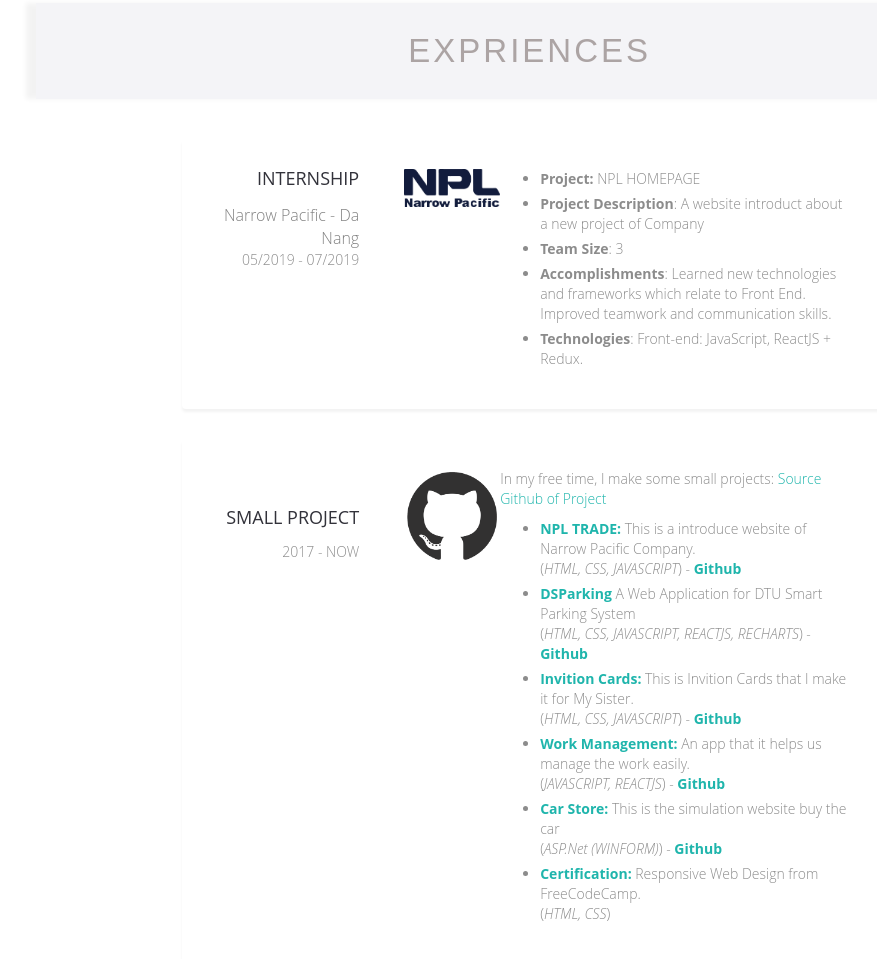
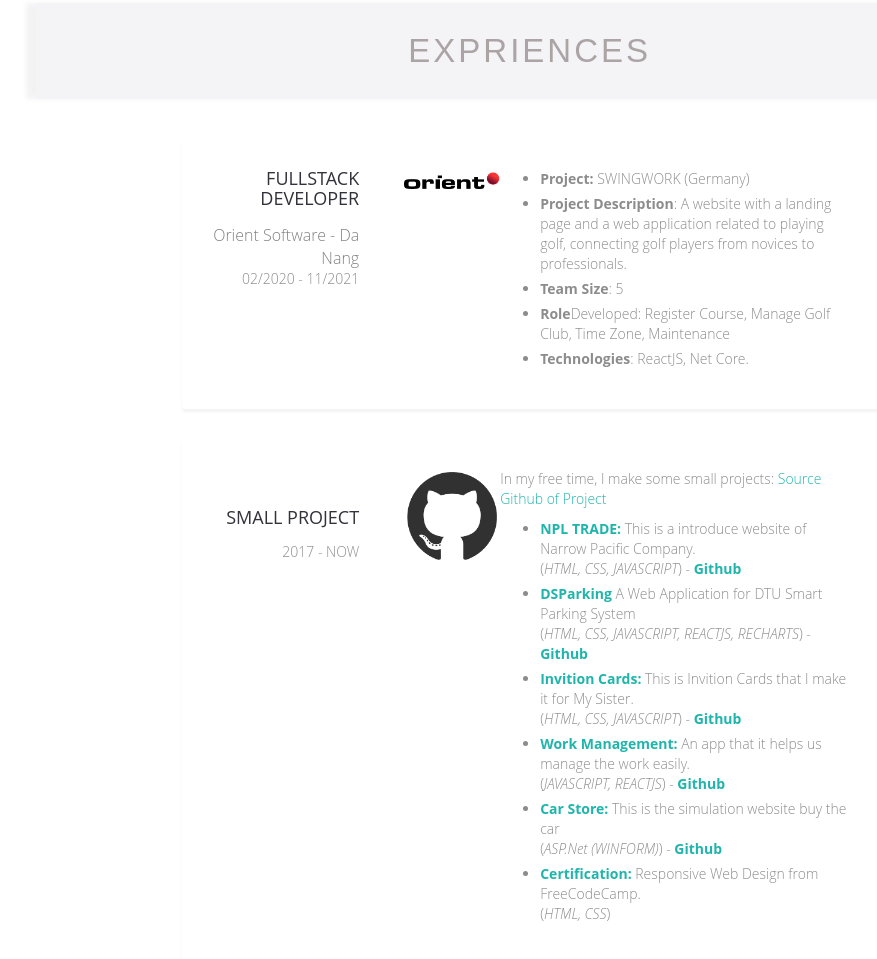
Before and after one commit to nguyenhuutuong999/nguyenhuutuong.cv, a plain HTML site: page index.html in a window 1280 px wide. Shown: the part 1700-2659 px from the top of the page, without its empty margins (265-1142 px from the left). Drawn offline with nearby package versions, Linux system fonts and the light colour scheme; files whose address does not match are found by name.

Commit message:
update project

```diff
--- a/index.html
+++ b/index.html
@@ -94,7 +94,7 @@
                     </li>
                   </ul>
                 </address>
-                <a href="./CV_NguyenHuuTuong.pdf" target="_blank" class="btn fa-download download-btn">My
+                <a href="./NguyenHuuTuong_FE-Developer.pdf" target="_blank" class="btn fa-download download-btn">My
                   CV</a>
               </div>
             </div>
@@ -249,30 +249,26 @@
             <div class="experience-items">
               <div class="experience-item">
                 <div class="name-designation">
-                  <h2 class="designation">Internship</h2>
-                  <a class="name-of-org" href="http://www.narrowpacific.com/contact.html" target="_blank">Narrow Pacific
+                  <h2 class="designation">FullStack Developer</h2>
+                  <a class="name-of-org" href="https://www.orientsoftware.com/" target="_blank">Orient Software
                     - Da Nang</a>
                   <p>
-                    05/2019 - 07/2019
+                    02/2020 - 11/2021
                   </p>
 
                 </div>
-                <a href="http://www.narrowpacific.com/contact.html" target="_blank" class="image-internship">
-                  <img src="./images/np_logo.png" class="npl-logo" />
+                <a href="https://www.orientsoftware.com/" target="_blank" class="image-internship">
+                  <img src="./images/osd-logo-black.png" class="npl-logo" />
                 </a>
                 <div class="comments" data-scroll-reveal="enter from the right after .5s">
                   <ul>
-                    <li><span class="bold">Project: </span>NPL HOMEPAGE</li>
-                    <li><span class="bold">Project Description</span>: A website introduct about a
-                      new
-                      project of Company</li>
-                    <li><span class="bold">Team Size</span>: 3</li>
-                    <li><span class="bold">Accomplishments</span>: Learned new technologies and
-                      frameworks which relate to Front End. Improved teamwork and communication
-                      skills.
+                    <li><span class="bold">Project: </span>SWINGWORK (Germany)</li>
+                    <li><span class="bold">Project Description</span>: A website with a landing page and a web application related to playing golf, connecting golf players from novices to professionals.
                     </li>
-                    <li><span class="bold">Technologies</span>: Front-end: JavaScript, ReactJS +
-                      Redux.</li>
+                    <li><span class="bold">Team Size</span>: 5</li>
+                    <li><span class="bold">Role</span>Developed: Register Course, Manage Golf Club, Time Zone, Maintenance
+                    </li>
+                    <li><span class="bold">Technologies</span>: ReactJS, Net Core.</li>
                   </ul>
                 </div>
               </div>
```
Also changed, not shown: images/osd-logo-black.png (added), 3 other files.
